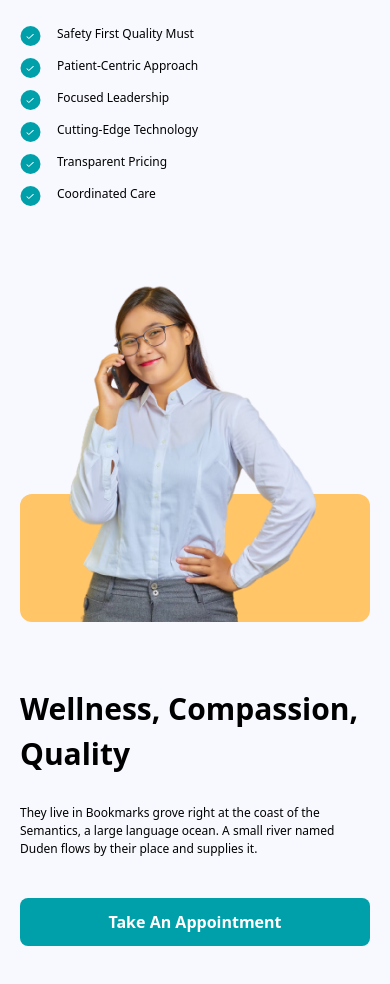
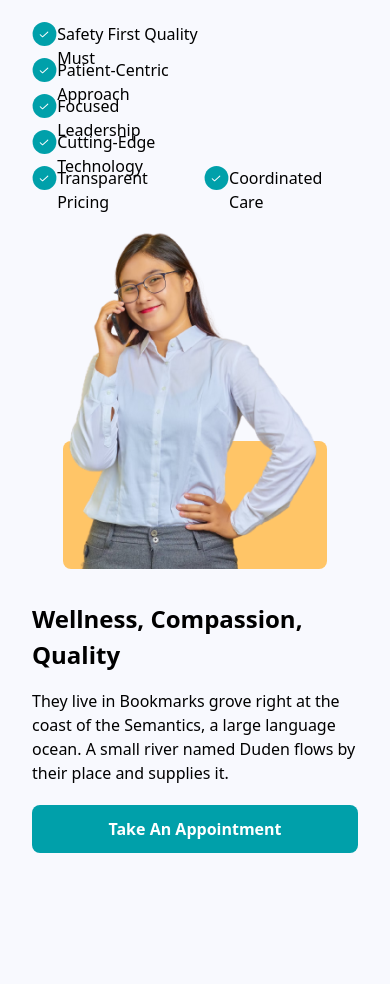
Before and after one commit to ibrar11/Medico_Healthcare, a React (Create React App) app: page / in a window 390 px wide. Shown: the part 2330-3314 px from the top of the page. After the commit the page ends 3263 px from the top, so only its background shows below. Built offline with nearby package versions, Linux system fonts and the light colour scheme.

Commit message:
fix the image, font size and gaps of elements of about section.

```diff
--- a/src/components/Button.jsx
+++ b/src/components/Button.jsx
@@ -3,7 +3,7 @@ import React from "react";
 const Button = ({ text, buttonStyle }) => {
   return (
     <button
-      className={`rounded-lg bg-primary p-3 text-base font-bold text-white ${buttonStyle}`}
+      className={`rounded-lg bg-primary p-3 text-base font-bold text-white cursor-pointer ${buttonStyle}`}
     >
       {text}
     </button>
--- a/src/components/Features.jsx
+++ b/src/components/Features.jsx
@@ -2,9 +2,11 @@ import React from "react";
 
 const Features = ({ svgPath = "", alt = "", feature = "" }) => {
   return (
-    <div className="flex gap-x-4 w-48 sm:w-56 md:w-auto">
+    <div className="flex sm:gap-x-4">
       <img src={svgPath} alt={alt} />
-      <p className="font-medium text-xs sm:text-sm md:text-xl">{feature}</p>
+      <p className="text-base font-medium leading-normal sm:text-lg md:text-xl">
+        {feature}
+      </p>
     </div>
   );
 };
--- a/src/components/templates/AboutUs.jsx
+++ b/src/components/templates/AboutUs.jsx
@@ -1,15 +1,16 @@
 import React from "react";
 import { Container, Features, Divider, Button } from "../index";
 import { featuresList } from "../data/featuresData";
+import { Link } from "react-router-dom";
 
 const AboutUs = () => {
   return (
     <section>
       <Container>
-        <div className="flex flex-col gap-y-16">
-          <div className=" flex min-h-96 flex-col items-center justify-center gap-y-72 sm:flex-row-reverse sm:items-end sm:justify-between md:gap-x-20 lg:gap-x-36">
-            <div className="flex w-full flex-col items-center gap-y-7 sm:w-1/2 sm:pb-4 md:pb-0">
-              <h3 className="w-full text-3xl font-bold sm:w-auto md:text-4xl">
+        <div className="sm:px-10.37 flex flex-col gap-y-8 lg:gap-y-16.75 px-3">
+          <div className="flex flex-col  items-center justify-center gap-y-10 sm:flex-row-reverse sm:items-end sm:justify-between md:gap-x-20 lg:gap-x-36">
+            <div className="flex w-full flex-col items-center gap-y-6 sm:w-1/2 sm:pb-3 md:pb-0">
+              <h3 className="lg:text-10 text-2xl font-bold leading-normal md:text-4xl">
                 Why Choose Us?
               </h3>
               <div className="flex w-full flex-row flex-wrap gap-x-1 gap-y-3 sm:w-auto sm:flex-col sm:gap-y-4">
@@ -25,7 +26,7 @@ const AboutUs = () => {
                 })}
               </div>
             </div>
-            <div className="sm:w-max-96 flex max-h-32 w-full items-end justify-center overflow-visible rounded-xl bg-secondary sm:w-auto md:w-1/2">
+            <div className="w-max-96 relative flex items-end justify-center rounded-xl after:absolute  after:bottom-0 after:left-0 after:-z-10 after:h-32 after:w-full after:rounded-lg after:bg-secondary md:w-1/2">
               <img
                 className="h-auto w-auto"
                 src="/images/girlOnPhone.png"
@@ -33,24 +34,26 @@ const AboutUs = () => {
               />
             </div>
           </div>
-          <div className="flex flex-col gap-y-10">
-            <div className="flex flex-col gap-y-7">
-              <h3 className="w-full text-3xl font-bold leading-normal sm:w-auto md:text-4xl">
+          <div className="flex flex-col gap-y-5 sm:gap-y-8 lg:gap-y-28.5">
+            <div className="flex flex-col gap-y-4 lg:gap-y-7.5">
+              <h3 className="lg:text-10 text-2xl font-bold leading-normal md:text-4xl">
                 Wellness, Compassion, Quality
               </h3>
-              <p className="text-xs font-medium leading-normal sm:text-sm md:text-xl">
+              <p className="text-base font-medium leading-normal sm:text-lg md:text-xl">
                 They live in Bookmarks grove right at the coast of the
                 Semantics, a large language ocean. A small river named Duden
                 flows by their place and supplies it.
               </p>
             </div>
-            <Button
-              text="Take An Appointment"
-              buttonStyle="w-full sm:w-auto sm:self-start sm:px-5 sm:py-3"
-            />
+            <Link>
+              <Button
+                text="Take An Appointment"
+                buttonStyle="w-full sm:w-auto sm:self-start sm:px-5 sm:py-3"
+              />
+            </Link>
           </div>
         </div>
-        <Divider verticalPadding="py-20" />
+        <Divider verticalPadding="py-10" />
       </Container>
     </section>
   );
--- a/tailwind.config.js
+++ b/tailwind.config.js
@@ -12,6 +12,17 @@ module.exports = {
       },
       maxWidth: {
         container: "1180px",
+      },
+      padding: {
+        "10.37": "41.5px",
+      },
+      fontSize: {
+        10:"40px"
+      },
+      gap:{
+        "7.5":"30px",
+        "28.5":"114px",
+        "16.75":"67px"
       }
     },
   },
```
